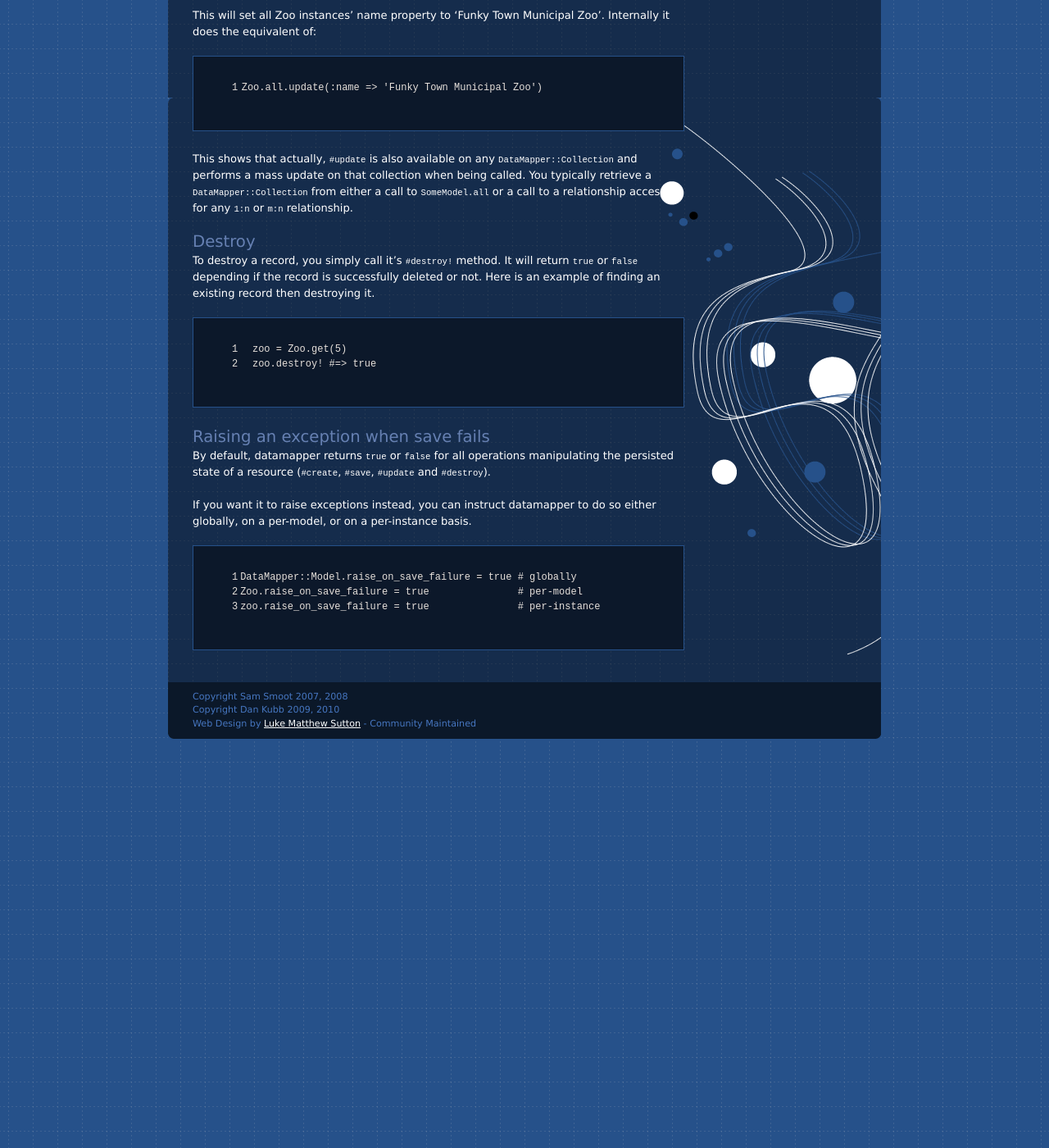
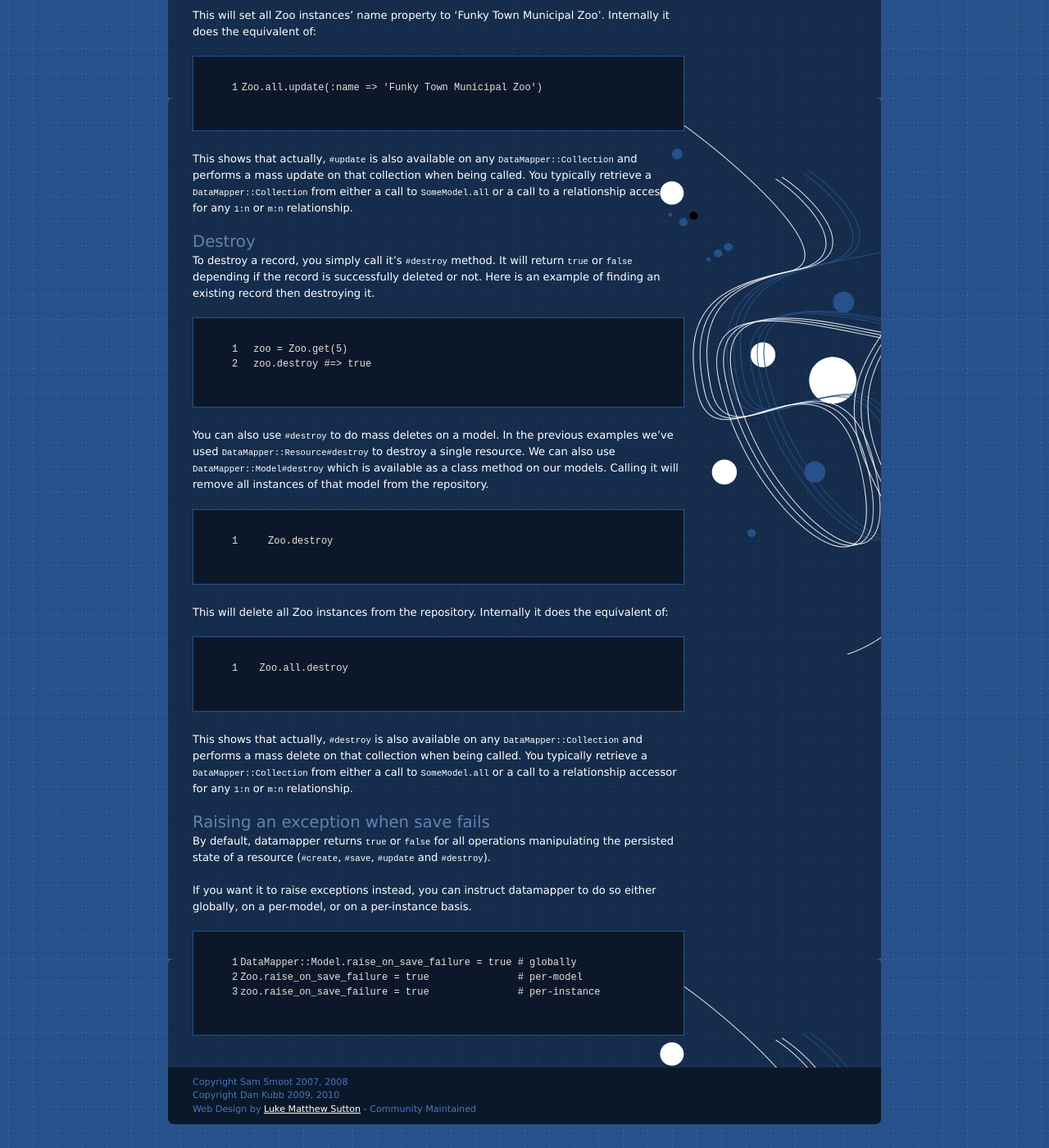
Before and after one commit to datamapper/datamapper.github.com, a Jekyll site: the page built from docs/create_and_destroy.markdown, in a window 1280 px wide and 1400 px high, scrolled down 3060 px. Shown: the whole window at 82% size. Built offline with Jekyll 4.4.1, drawn with Linux system fonts in a browser that asks for light colours.

Commit message:
Added docs for doing mass deletes with Model#destroy
Also, changed usage of destroy! to destroy for now.
I will add a section explaining the general difference
between bang and non-bang methods soon.

Since #create, #update and #save are all explained
in their non-bang version currently, it's better to
be consistent. Also, the non-bang version is more
safe to use and bangs should be used with care anyway.

```diff
--- a/docs/create_and_destroy.markdown
+++ b/docs/create_and_destroy.markdown
@@ -156,14 +156,34 @@ relationship accessor for any `1:n` or `m:n` relationship.
 Destroy
 -------
 
-To destroy a record, you simply call it's `#destroy!` method. It will return
+To destroy a record, you simply call it's `#destroy` method. It will return
 `true` or `false` depending if the record is successfully deleted or not. Here
 is an example of finding an existing record then destroying it.
 
 {% highlight ruby linenos %}
 zoo = Zoo.get(5)
-zoo.destroy! #=> true
+zoo.destroy #=> true
 {% endhighlight %}
+
+You can also use `#destroy` to do mass deletes on a model. In the previous examples
+we've used `DataMapper::Resource#destroy` to destroy a single resource. We can also
+use `DataMapper::Model#destroy` which is available as a class method on our models.
+Calling it will remove all instances of that model from the repository.
+
+{% highlight ruby linenos %}
+Zoo.destroy
+{% endhighlight %}
+
+This will delete all Zoo instances from the repository. Internally it does the equivalent of:
+
+{% highlight ruby linenos %}
+Zoo.all.destroy
+{% endhighlight %}
+
+This shows that actually, `#destroy` is also available on any `DataMapper::Collection`
+and performs a mass delete on that collection when being called. You typically retrieve
+a `DataMapper::Collection` from either a call to `SomeModel.all` or a call to a
+relationship accessor for any `1:n` or `m:n` relationship.
 
 Raising an exception when save fails
 ------------------------------------
```
